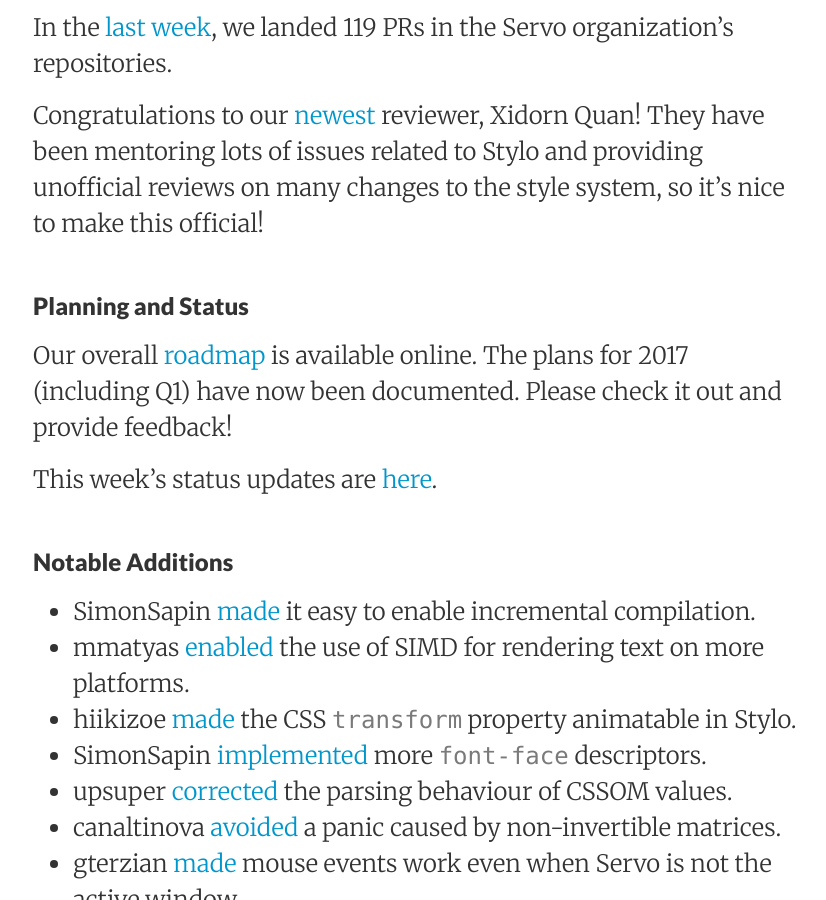
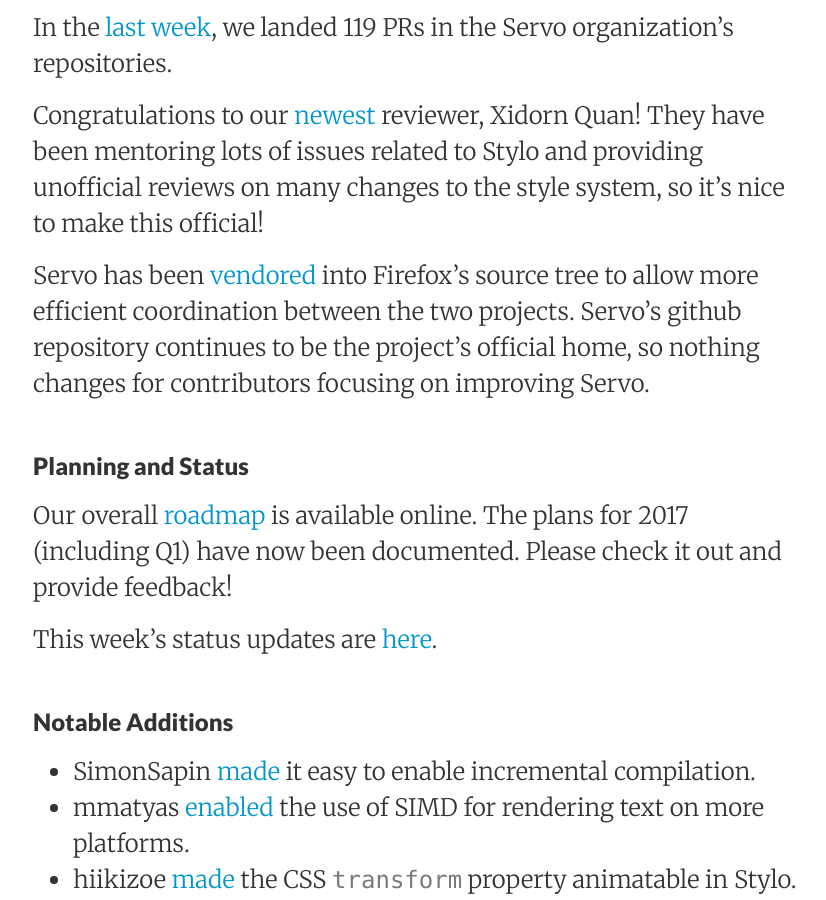
Before and after one commit to servo/blog.servo.org, a Jekyll site: the page built from _posts/2017-02-06-twis-91.md, in a window 1280 px wide and 900 px high, scrolled down 351 px. Shown: the whole window, without its empty margins (223-1049 px from the left). Built offline with Jekyll 4.4.1, drawn with Linux system fonts in a browser that asks for light colours.

Commit message:
Vendoring

```diff
--- a/_posts/2017-02-06-twis-91.md
+++ b/_posts/2017-02-06-twis-91.md
@@ -12,6 +12,8 @@
 Congratulations to our [newest](https://github.com/servo/saltfs/pull/594) reviewer, Xidorn Quan! They have been mentoring
 lots of issues related to Stylo and providing unofficial reviews on many changes to the style system, so it's nice to
 make this official!
+
+Servo has been [vendored](https://bugzilla.mozilla.org/show_bug.cgi?id=1322769) into Firefox's source tree to allow more efficient coordination between the two projects. Servo's github repository continues to be the project's official home, so nothing changes for contributors focusing on improving Servo.
 
 ### Planning and Status
 
```
